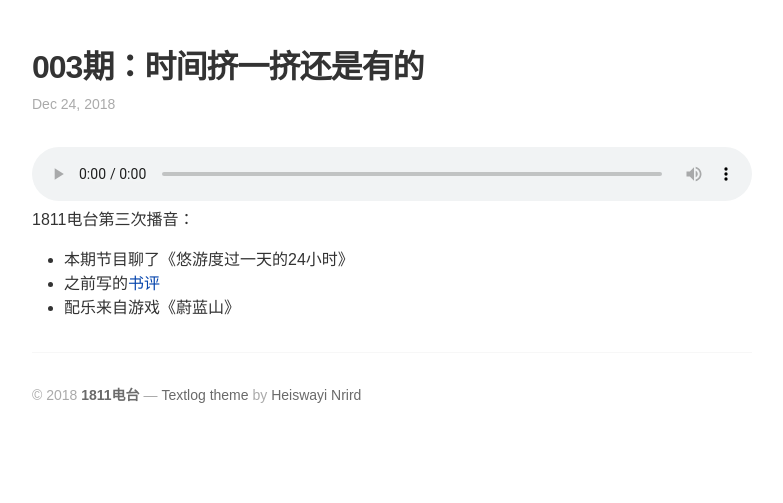
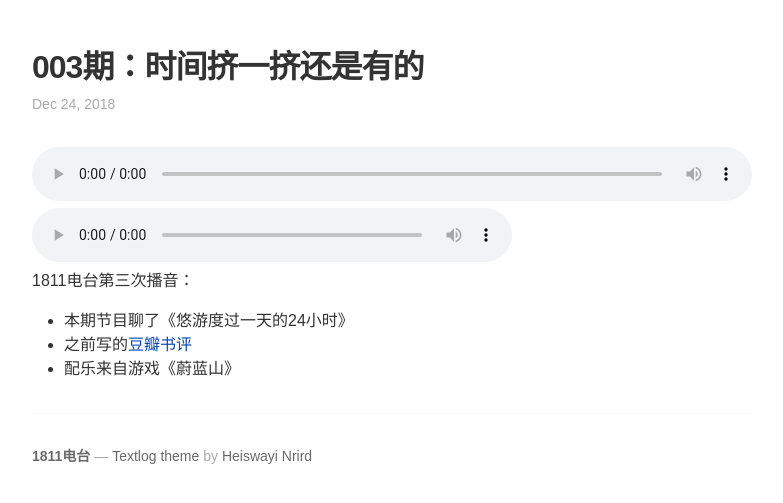
Before and after one commit to metaldudu/radio, a Jekyll site: the page built from _posts/2018-12-24-ep003.md, in a window 1280 px wide. Shown: the top 503 px of the page, without its empty margins (8-791 px from the left). Built offline with Jekyll 4.4.1, drawn with Linux system fonts in a browser that asks for light colours; some web fonts are replaced.

Commit message:
“updateradio”

```diff
--- a/_config.yml
+++ b/_config.yml
@@ -3,7 +3,7 @@ title: "1811电台"
 description: "一个人闲聊播客节目"
 baseurl: "/radio" # begin with /repo-name if use as project, else leave empty for gh-pages
 url: "" # default is empty
-author: "Metaldudu"
+author: "MetalDudu"
 
 # Build settings
 kramdown:
--- a/_includes/audio.html
+++ b/_includes/audio.html
@@ -1,4 +1,7 @@
 <audio preload="none" style="width: 100%;" controls="controls">
     <source type="audio/m4a" src="{{ page.podcast_link }}" />
-    <a href=""></a>
 </audio>
+
+<audio controls preload="none" style="width:480px;">
+    <source type="audio/m4a" src="{{ page.podcast_link }}" />
+</audio>
--- a/_includes/intro.html
+++ b/_includes/intro.html
@@ -1,3 +1,3 @@
 <p class="site-intro">闲聊节目，愿者上钩。这里是老杜的个人播客节目，不定期更新，主题大概包括阅读、生活以及让生活尽量好玩一点的内容。</p>
 
-<p class="site-intro">电台订阅：<a href="https://itunes.apple.com/podcast/id1446996961">iTunes</a> <a href="https://www.ximalaya.com/keji/19961077/">喜马拉雅</a></p>
+<p class="site-intro">电台订阅：<a href="https://itunes.apple.com/podcast/id1446996961">iTunes</a> <a href="https://www.ximalaya.com/keji/19961077/">喜马拉雅</a> </p>
--- a/_layouts/default.html
+++ b/_layouts/default.html
@@ -5,7 +5,7 @@
     <div class="page-content">
       {{ content }}
       <div class="copyright">
-        <p>&copy; {{ site.time | date: '%Y' }} <a href="{{ site.baseurl | prepend: site.url }}" title="{{ site.description }}"><strong>{{ site.title }}</strong></a> ― <a href="http://github.com/heiswayi/textlog" title="a minimalist Jekyll theme for documentation">Textlog theme</a> by <a href="http://heiswayi.github.io">Heiswayi Nrird</a></p>
+        <p><a href="{{ site.baseurl | prepend: site.url }}" title="{{ site.description }}"><strong>{{ site.title }}</strong></a> ― <a href="http://github.com/heiswayi/textlog" title="a minimalist Jekyll theme for documentation">Textlog theme</a> by <a href="http://heiswayi.github.io">Heiswayi Nrird</a></p>
       </div>
     </div>
     {% include google_analytics.html %}
--- a/_posts/2018-12-24-ep003.md
+++ b/_posts/2018-12-24-ep003.md
@@ -19,5 +19,5 @@ podcast_guid: ?p=866
 1811电台第三次播音：
 
 - 本期节目聊了《悠游度过一天的24小时》
-- 之前写的[书评](https://book.douban.com/review/8156281/)
+- 之前写的[豆瓣书评](https://book.douban.com/review/8156281/)
 - 配乐来自游戏《蔚蓝山》
```
Also changed, not shown: about.md (+2 -0 lines).
